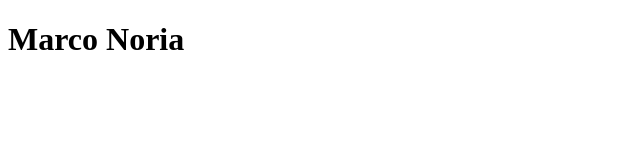
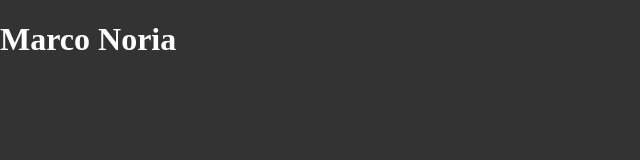
Before and after one commit to marcoblackbird/marco-noria-site, a plain HTML site: page index.html in a window 1280 px wide. Shown: the whole page, without its empty margins (0-640 px from the left). Drawn offline with Linux system fonts and the light colour scheme.

Commit message:
Update styles

```diff
--- a/index.html
+++ b/index.html
@@ -5,6 +5,14 @@
   <meta http-equiv="X-UA-Compatible" content="IE=edge">
   <meta name="viewport" content="width=device-width, initial-scale=1.0">
   <title>Marco Noria</title>
+  <style>
+    html body {
+      margin: 0;
+      padding: 0;
+      background: #333;
+      color: #fff;
+    }
+  </style>
 </head>
 <body>
   <h1>Marco Noria</h1>
```
